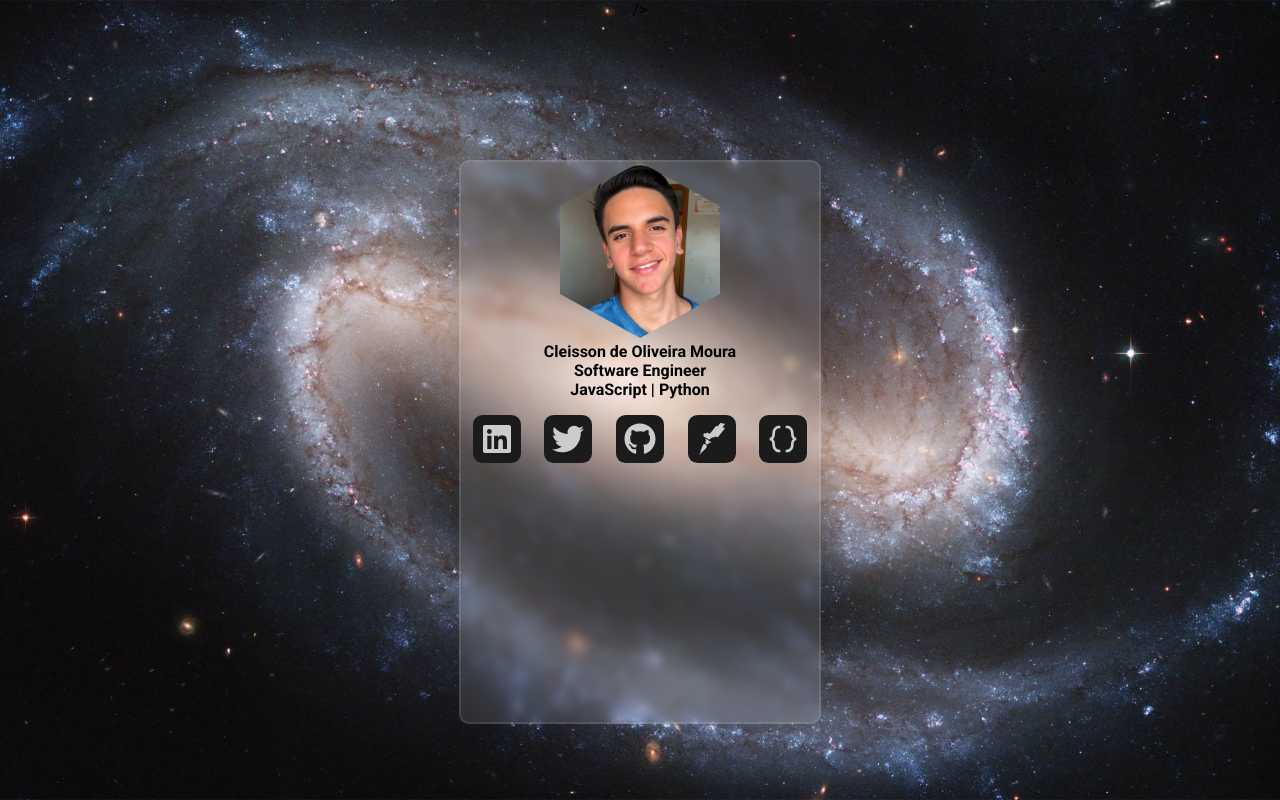
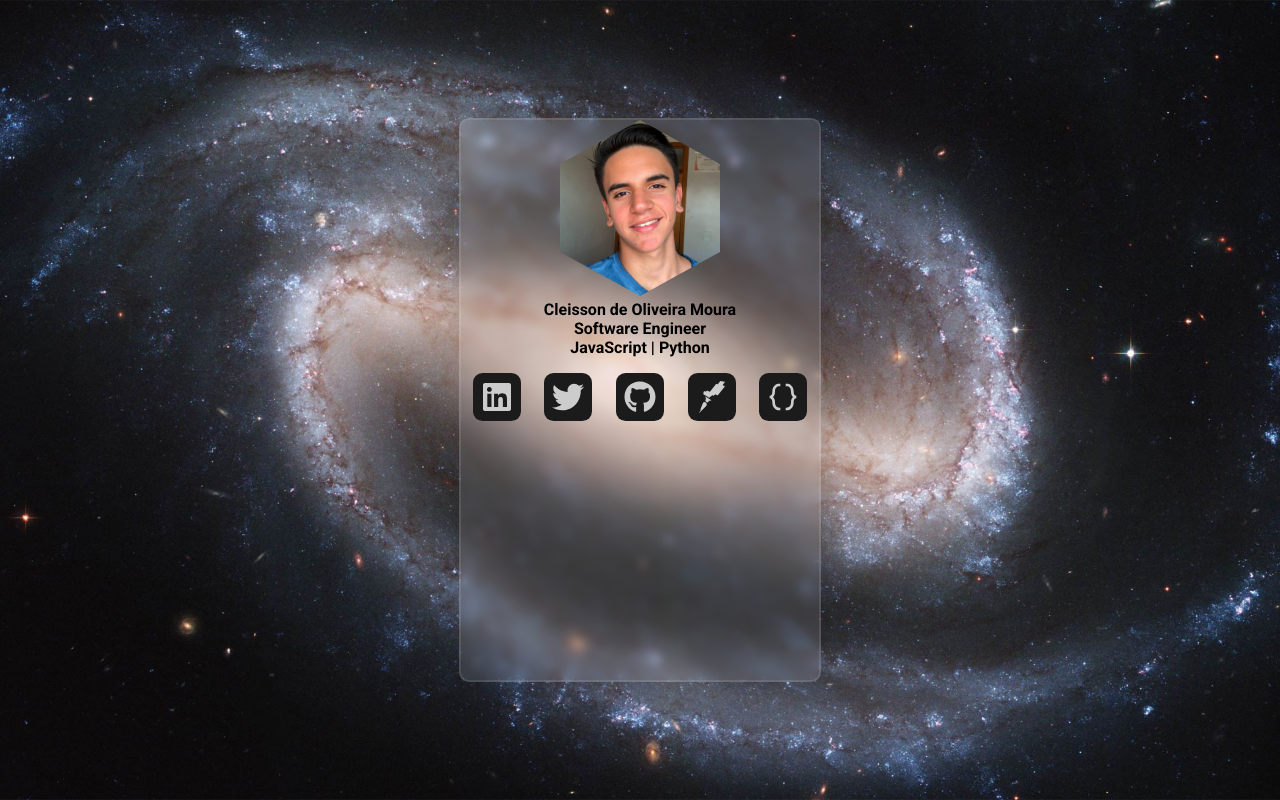
Before and after one commit to cleissonom/my.website, a plain HTML site: page index.html in a window 1280 px wide. Drawn offline with Linux system fonts and the light colour scheme.

Commit message:
changing main position

```diff
--- a/style.css
+++ b/style.css
@@ -17,13 +17,14 @@ body {
    background-repeat: no-repeat;
    background-attachment: fixed;
 
-   height: 100%;
-   width: 100%;
+   height: 100vh;
+   width: 100vw;
 
    display: grid;
    place-items: center;
    justify-items: center;
    align-items: center;
+
    -webkit-font-smoothing: antialiased;
    font-family: 'Roboto', sans-serif;
 }
@@ -42,9 +43,10 @@ main {
    -webkit-backdrop-filter: blur(5px);
    border: 2px rgba(255, 255, 255, 0.1) solid;
 
-   position: relative;
-   top: 25%;
-   bottom: 50%;
+   position: absolute;
+   margin: auto;
+   top: 0;
+   bottom: 0;
    right: 0;
    left: 0;
 
```
